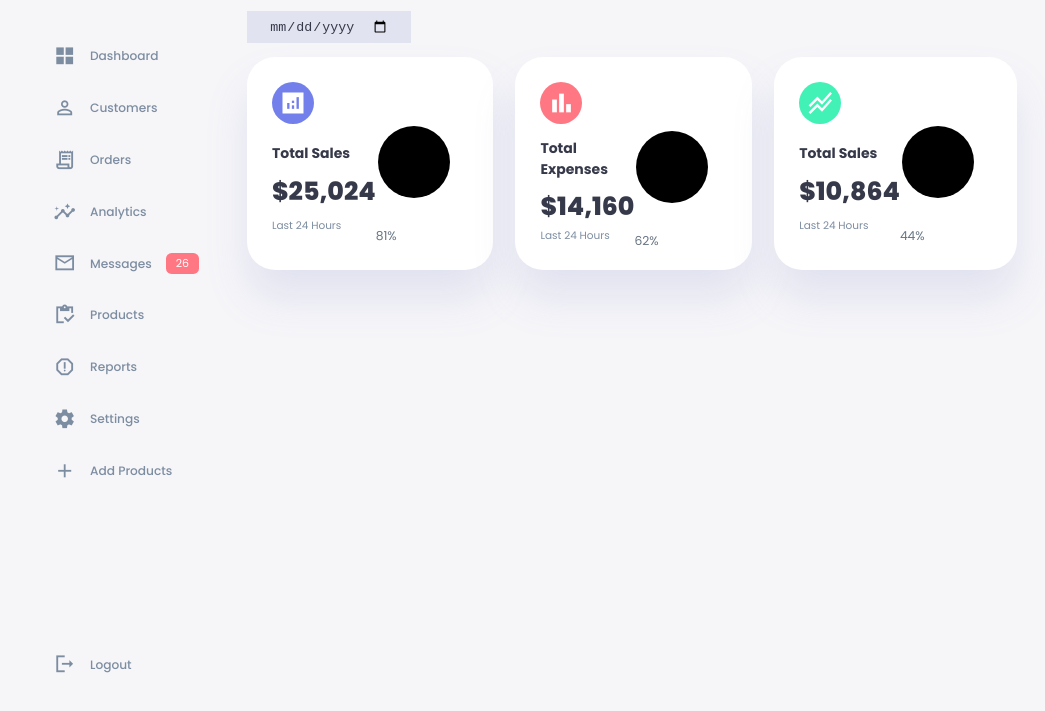
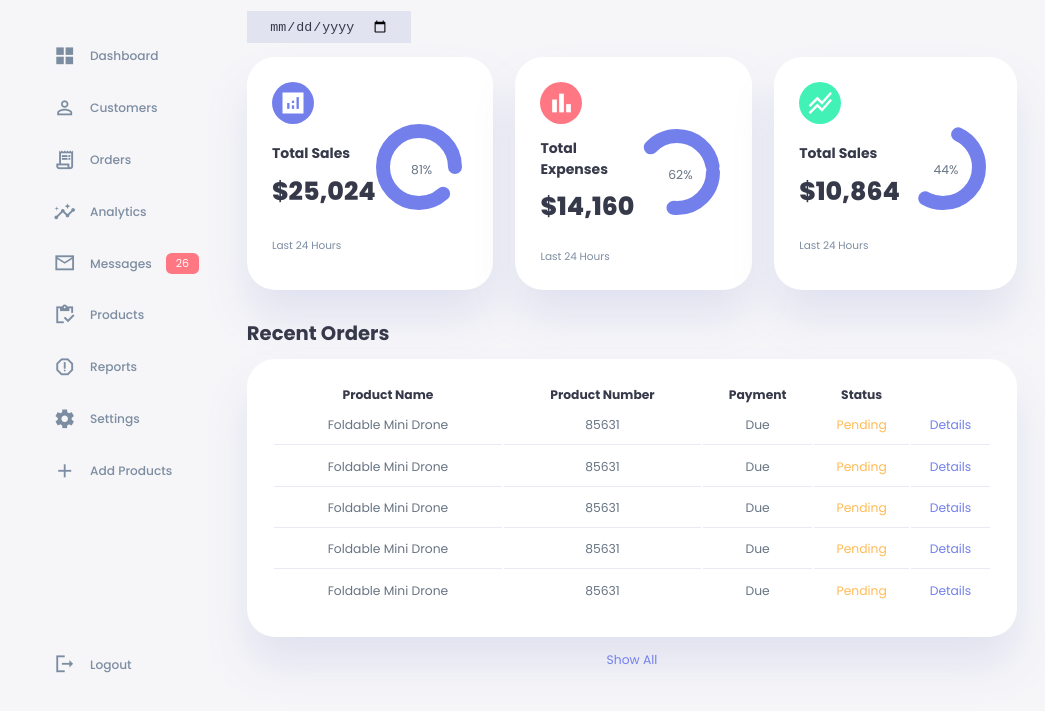
Before and after one commit to viniciusagvaz/responsive-admin-dashboard, a plain HTML site: page index.html in a window 1280 px wide. Shown: the part 61-772 px from the top of the page, without its empty margins (0-1045 px from the left). Drawn offline with Linux system fonts and the light colour scheme.

Commit message:
insights completed

```diff
--- a/index.html
+++ b/index.html
@@ -22,55 +22,53 @@
 				</div>
 
 				<div class="sidebar">
-					<a
-						href="
-          ">
+					<a href="#">
 						<span class="material-icons-sharp">grid_view</span>
 						<h3>Dashboard</h3>
 					</a>
 
-					<a href="">
+					<a href="#">
 						<span class="material-icons-sharp">person_outline</span>
 						<h3>Customers</h3>
 					</a>
 
-					<a href="">
+					<a href="#">
 						<span class="material-icons-sharp">receipt_long</span>
 						<h3>Orders</h3>
 					</a>
 
-					<a href="" class="">
+					<a href="#" class="">
 						<span class="material-icons-sharp">insights</span>
 						<h3>Analytics</h3>
 					</a>
 
-					<a href="">
+					<a href="#">
 						<span class="material-icons-sharp">mail_outline</span>
 						<h3>Messages</h3>
 						<span class="message-count">26</span>
 					</a>
 
-					<a href="">
+					<a href="#">
 						<span class="material-icons-sharp">inventory</span>
 						<h3>Products</h3>
 					</a>
 
-					<a href="">
+					<a href="#">
 						<span class="material-icons-sharp">report_gmailerrorred</span>
 						<h3>Reports</h3>
 					</a>
 
-					<a href="">
+					<a href="#">
 						<span class="material-icons-sharp">settings</span>
 						<h3>Settings</h3>
 					</a>
 
-					<a href="">
+					<a href="#">
 						<span class="material-icons-sharp">add</span>
 						<h3>Add Products</h3>
 					</a>
 
-					<a href="">
+					<a href="#">
 						<span class="material-icons-sharp">logout</span>
 						<h3>Logout</h3>
 					</a>
@@ -150,6 +148,62 @@
 					</div>
 					<!-------------- END OF INCOME -------------->
 				</div>
+
+				<!-------------- END ASIDE -------------->
+
+				<div class="recent-orders">
+					<h2>Recent Orders</h2>
+					<table>
+						<thead>
+							<tr>
+								<th>Product Name</th>
+								<th>Product Number</th>
+								<th>Payment</th>
+								<th>Status</th>
+								<th></th>
+							</tr>
+						</thead>
+
+						<tbody>
+							<tr>
+								<td>Foldable Mini Drone</td>
+								<td>85631</td>
+								<td>Due</td>
+								<td class="warning">Pending</td>
+								<td class="primary">Details</td>
+							</tr>
+              <tr>
+								<td>Foldable Mini Drone</td>
+								<td>85631</td>
+								<td>Due</td>
+								<td class="warning">Pending</td>
+								<td class="primary">Details</td>
+							</tr>
+              <tr>
+								<td>Foldable Mini Drone</td>
+								<td>85631</td>
+								<td>Due</td>
+								<td class="warning">Pending</td>
+								<td class="primary">Details</td>
+							</tr>
+              <tr>
+								<td>Foldable Mini Drone</td>
+								<td>85631</td>
+								<td>Due</td>
+								<td class="warning">Pending</td>
+								<td class="primary">Details</td>
+							</tr>
+              <tr>
+								<td>Foldable Mini Drone</td>
+								<td>85631</td>
+								<td>Due</td>
+								<td class="warning">Pending</td>
+								<td class="primary">Details</td>
+							</tr>
+						</tbody>
+					</table>
+					<a href="#">Show All</a>
+				</div>
 			</main>
 		</div>
 		<script src="app.js"></script>
--- a/style.css
+++ b/style.css
@@ -168,7 +168,7 @@ aside h3 {
   font-weight: 500;
 }
 
-aside .sidebar  a {
+aside .sidebar a {
   display: flex;
   color: var(--color-info-dark);
   margin-left: 2rem;
@@ -190,33 +190,33 @@ aside .sidebar a:last-child {
   width: 100%;
 }
 
-aside .sidebar a.active{
-  background: var(--color-light) ;
+aside .sidebar a.active {
+  background: var(--color-light);
   color: var(--color-primary);
   margin-left: 0;
 }
 
-aside .sidebar a.active:before{
+aside .sidebar a.active:before {
   content: '';
   width: 6px;
   height: 100%;
   background: var(--color-primary)
 }
 
-aside .sidebar a.active span{
+aside .sidebar a.active span {
   color: var(--color-primary);
   margin-left: calc(1rem - 3px);
 }
 
-aside .sidebar a:hover{
+aside .sidebar a:hover {
   color: var(--color-primary);
 }
 
-aside .sidebar a:hover span{
+aside .sidebar a:hover span {
   margin-left: 1rem;
 }
 
-aside .sidebar .message-count{
+aside .sidebar .message-count {
   background: var(--color-danger);
   color: var(--color-white);
   padding: 2px 10px;
@@ -226,11 +226,11 @@ aside .sidebar .message-count{
 
 /* ================= MAIN =================   */
 
-main{
+main {
   margin-top: 1.4rem;
 }
 
-main .date{
+main .date {
   display: inline-block;
   background: var(--color-light);
   border: var(--border-radius-1);
@@ -238,18 +238,18 @@ main .date{
   padding: 0.5rem 1.6rem;
 }
 
-main .date input[type='date']{
+main .date input[type='date'] {
   background: transparent;
   color: var(--color-dark);
 }
 
-main .insights{
+main .insights {
   display: grid;
   grid-template-columns: repeat(3, 1fr);
   gap: 1.6rem;
 }
 
-main .insights > div{
+main .insights>div {
   background: var(--color-white);
   padding: var(--card-padding);
   border-radius: var(--card-border-radius);
@@ -259,11 +259,11 @@ main .insights > div{
 }
 
 
-main .insights > div:hover{
+main .insights>div:hover {
   box-shadow: none;
 }
 
-main .insights > div span{
+main .insights>div span {
   background: var(--color-primary);
   padding: 0.5rem;
   border-radius: 50%;
@@ -271,33 +271,114 @@ main .insights > div span{
   font-size: 2rem;
 }
 
-main .insights > div.expenses span{
+main .insights>div.expenses span {
   background: var(--color-danger);
 }
 
-main .insights > div.income span{
+main .insights>div.income span {
   background: var(--color-success);
 }
 
-main .insights > div .middle{
+main .insights>div .middle {
   display: flex;
   align-items: center;
   justify-content: space-between;
 }
 
-main .insights h3{
+main .insights h3 {
   margin: 1rem 0 0.6rem;
   font-size: 1rem;
 }
 
-main .insights .progress{
+main .insights .progress {
   position: relative;
   width: 92px;
   height: 92px;
   border-radius: 50%;
 }
 
-main .insights svg{
+main .insights svg {
   width: 7rem;
   height: 7rem;
 }
+
+main .insights svg circle {
+  fill: none;
+  stroke: var(--color-primary);
+  stroke-width: 14;
+  stroke-linecap: round;
+  transform: translate(5px, 5px);
+  stroke-dasharray: 110;
+  stroke-dashoffset: 92;
+}
+
+main .insights .sales svg circle {
+  stroke-dashoffset: -30;
+  stroke-dasharray: 200;
+}
+
+main .insights .expenses svg circle {
+  stroke-dashoffset: 20;
+  stroke-dasharray: 80;
+}
+
+main .insights .income svg circle {
+  stroke-dashoffset: 35;
+  stroke-dasharray: 110;
+}
+
+main .insights .progress .number{
+  position: absolute;
+  top: 0;
+  left: 0;
+  height: 100%;
+  width: 100%;
+  display: flex;
+  justify-content: center;
+  align-items: center;
+}
+
+main .insights small{
+  display: block;
+  margin-top: 1.6rem;
+}
+
+/* ================= RECENT ORDERS =================   */
+main .recent-orders{
+  margin-top: 2rem;
+}
+
+main .recent-orders h2{
+  margin-bottom: 0.8rem;
+}
+
+main .recent-orders table{
+  background: var(--color-white);
+  width: 100%;
+  border-radius: var(--card-border-radius);
+  padding: var(--card-padding);
+  text-align: center;
+  box-shadow: var(--box-shadow);
+  transition: all 300ms ease;
+}
+
+main .recent-orders table:hover{
+  box-shadow: none;
+}
+
+main table tbody td{
+  height: 2.8rem;
+  border-bottom: 1px solid var(--color-light);
+  color: var(--color-dark-variant);
+}
+
+main table tbody tr:last-child td{
+  border: none;
+}
+
+main .recent-orders a{
+  text-align: center;
+  display: block;
+  margin: 1rem auto;
+  color: var(--color-primary);
+}
```
